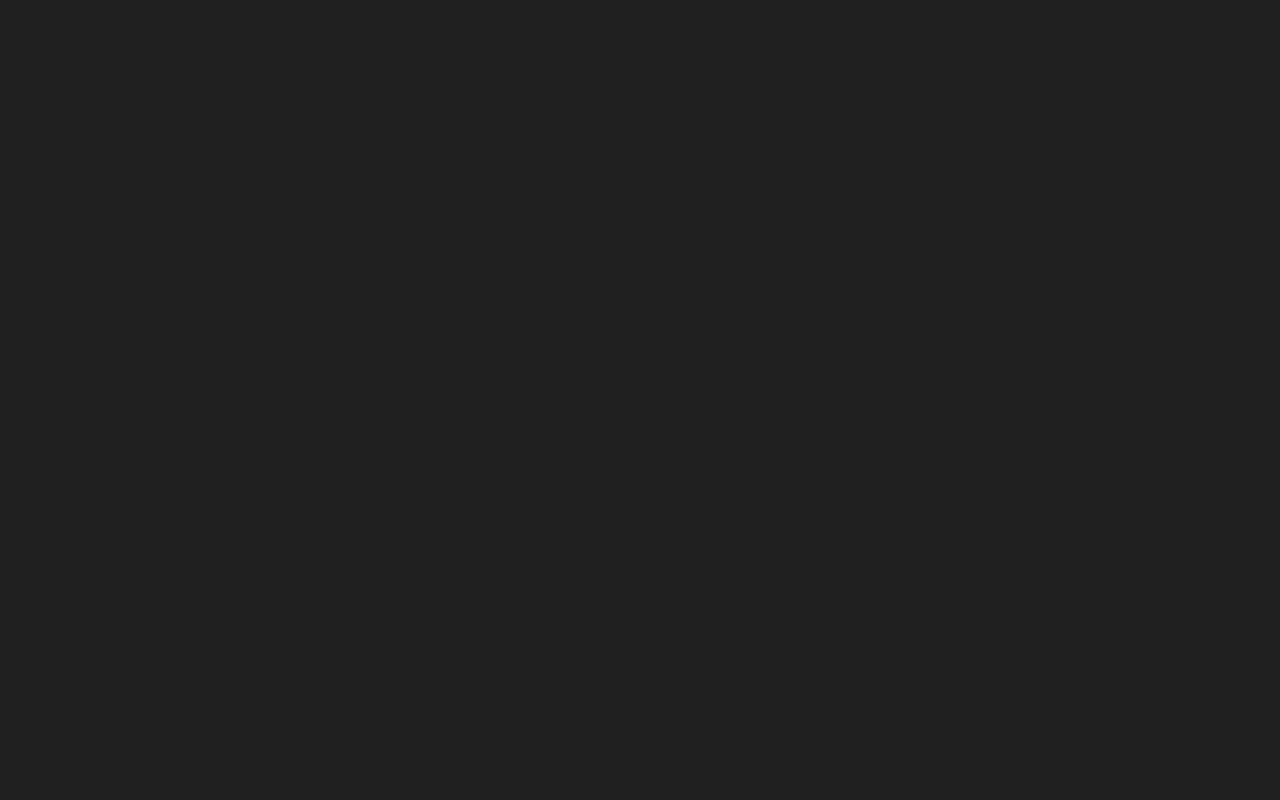
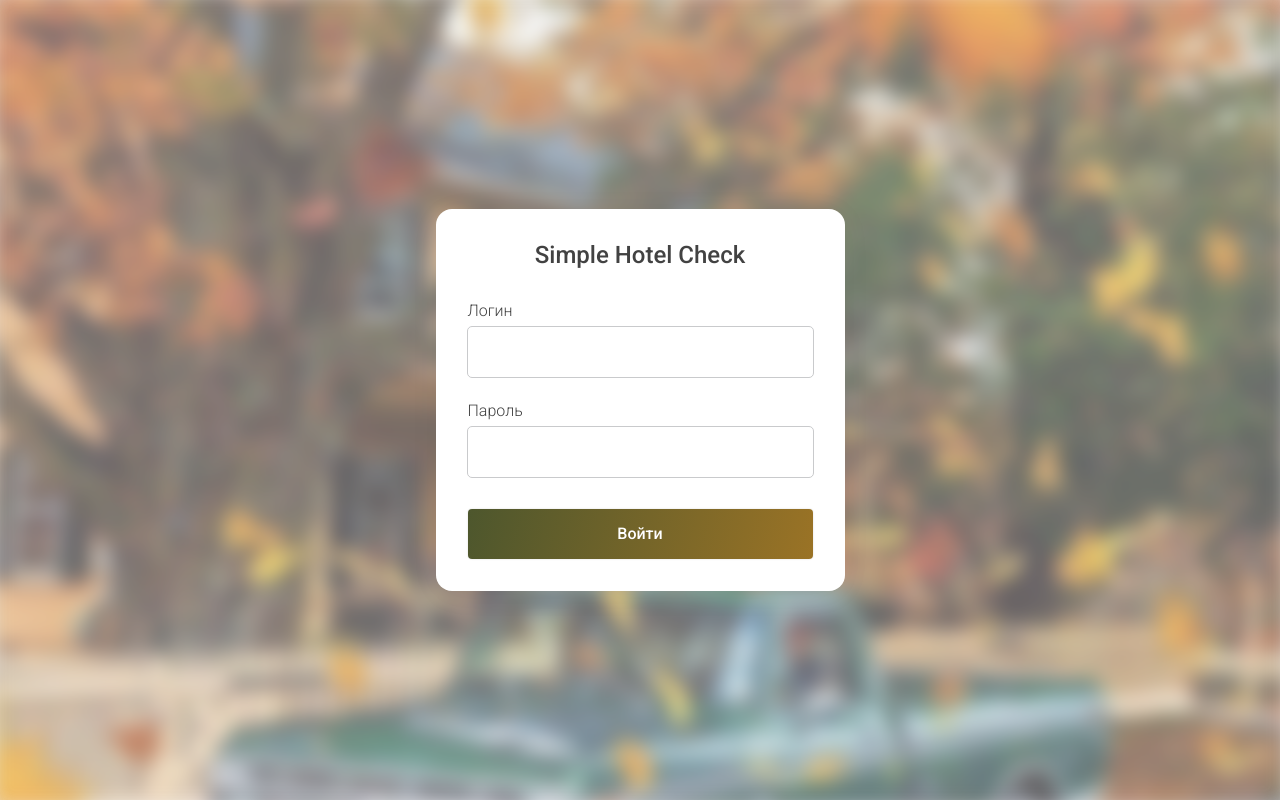
Before and after one commit to vladosrus/test-task-to-liis, a React (Create React App) app: page /sign-in in a window 1280 px wide. Built offline with nearby package versions, Linux system fonts and the light colour scheme.

Commit message:
feat: сверстать и написать логику страницу авторизации

```diff
--- a/src/components/App/App.css
+++ b/src/components/App/App.css
@@ -1,5 +1,7 @@
 .page {
-  min-height: 100vh;
-  background: #202020;
-  color: #ffffff;
+  font-family: "Roboto", sans-serif;
+  background: #f4f4f4;
+  color: #424242;
+  position: relative;
+  z-index: 1;
 }
--- a/src/components/App/App.js
+++ b/src/components/App/App.js
@@ -1,5 +1,29 @@
 import "./App.css";
+import { Redirect, Route, Switch, useHistory } from "react-router-dom";
+
+// импорты компонентов
+import AuthPage from "../AuthPage/AuthPage";
 
 export default function App() {
-  return <div className="page"></div>;
+  const history = useHistory();
+
+  function authorization() {
+    history.push("/hotels");
+  }
+
+  return (
+    <div className="page">
+      <Switch>
+        <Route exact path="/sign-in">
+          <AuthPage onLogin={authorization} />
+        </Route>
+        <Route exact path="/hotels">
+          {" "}
+        </Route>
+        <Route path="/">
+          <Redirect to="/sign-in" />
+        </Route>
+      </Switch>
+    </div>
+  );
 }
--- /dev/null
+++ b/src/components/AuthPage/AuthPage.css
@@ -0,0 +1,141 @@
+.auth-page {
+  width: 100vw;
+  height: 100vh;
+  display: flex;
+  justify-content: center;
+  align-items: center;
+}
+
+.auth-page__background-img {
+  object-fit: cover;
+  width: 100%;
+}
+
+.auth-page__popup {
+  position: relative;
+  width: 409px;
+  height: 382px;
+  display: flex;
+  flex-direction: column;
+  justify-content: center;
+  align-items: center;
+  gap: 32px;
+  background: #fff;
+  box-shadow: 0px 4px 33px rgba(0, 0, 0, 0.04);
+  border-radius: 16px;
+}
+
+.auth-page__popup::after {
+  content: "";
+  background: url(../../images/auth-page__background-img.jpg);
+  background-repeat: no-repeat;
+  background-position: center;
+  background-size: cover;
+  position: fixed;
+  filter: blur(10px);
+  top: -10px;
+  left: -10px;
+  right: -10px;
+  bottom: -10px;
+  opacity: 0.6;
+  z-index: -1;
+}
+
+.auth-page__form {
+  min-width: 345px;
+  height: auto;
+  margin: 32px;
+  display: flex;
+  flex-direction: column;
+  align-items: center;
+}
+.auth-page__form-title {
+  margin: 0px 0px 32px;
+  width: 100%;
+  text-align: center;
+  font-weight: 500;
+  font-size: 24px;
+  line-height: 28px;
+}
+
+.auth-page__input-container {
+  width: 100%;
+  margin-bottom: 24px;
+  position: relative;
+}
+
+.auth-page__input-container:nth-of-type(2) {
+  margin-bottom: 32px;
+}
+
+.auth-page__input-title {
+  margin: 0px 0px 7px 0px;
+  width: 100%;
+  text-align: left;
+  font-weight: 300;
+  font-size: 16px;
+  line-height: 19px;
+}
+
+.auth-page__input {
+  width: calc(100% - 32px);
+  height: 18px;
+  margin: 0;
+  padding: 16px;
+  border: none;
+  outline: 1px solid #c9cacc;
+  border-radius: 4px;
+  font-weight: 300;
+  font-size: 16px;
+  line-height: 18px;
+  cursor: pointer;
+}
+
+.auth-page__input_type_error,
+.auth-page__input-title_type_error {
+  color: #eb1717;
+}
+
+.auth-page__submit-button {
+  width: 100%;
+  height: 50px;
+  padding: 0;
+  border: none;
+  box-shadow: 0px 0px 2px rgba(0, 0, 0, 0.15);
+  border-radius: 4px;
+  background: linear-gradient(104.34deg, #41522e -15.34%, #be8022 145.95%);
+  color: #fff;
+  font-weight: 500;
+  font-size: 16px;
+  line-height: 20px;
+  cursor: pointer;
+}
+
+.auth-page__submit-button:hover {
+  background: linear-gradient(
+      0deg,
+      rgba(255, 255, 255, 0.2),
+      rgba(255, 255, 255, 0.2)
+    ),
+    linear-gradient(104.34deg, #41522e -15.34%, #be8022 145.95%);
+}
+
+.auth-page__submit-button:active {
+  background: linear-gradient(0deg, rgba(0, 0, 0, 0.2), rgba(0, 0, 0, 0.2)),
+    linear-gradient(104.34deg, #41522e -15.34%, #be8022 145.95%);
+}
+
+.auth-page__error-message {
+  visibility: hidden;
+  font-weight: 300;
+  font-size: 12px;
+  line-height: 14px;
+  color: #eb1717;
+  position: absolute;
+  top: 84px;
+  left: 0px;
+}
+
+.auth-page__error-message_visible {
+  visibility: visible;
+}
--- /dev/null
+++ b/src/components/AuthPage/AuthPage.js
@@ -0,0 +1,90 @@
+import "./AuthPage.css";
+import useFormWithValidation from "../../hooks/useFormWithValidation";
+import {
+  passwordValidationErrorMessage,
+  emailValidationErrorMessage,
+} from "../../utils/constants";
+
+export default function AuthPage(props) {
+  const { values, handleChange, errors, isValid, resetForm } =
+    useFormWithValidation({});
+
+  function handleSubmit(evt) {
+    evt.preventDefault();
+    resetForm();
+    props.onLogin();
+  }
+
+  return (
+    <main>
+      <section className="auth-page">
+        <div className="auth-page__popup">
+          <form className="auth-page__form" onSubmit={handleSubmit} noValidate>
+            <h1 className="auth-page__form-title">Simple Hotel Check</h1>
+            <div className="auth-page__input-container">
+              <h3
+                className={`auth-page__input-title ${
+                  errors.email && "auth-page__input-title_type_error"
+                }`}
+              >
+                Логин
+              </h3>
+              <input
+                name="email"
+                className={`auth-page__input ${
+                  errors.email && "auth-page__input_type_error"
+                }`}
+                type="email"
+                required
+                pattern="^[a-z0-9-_.]+?@[a-z]+\.[a-z]+"
+                value={values.email || ""}
+                onChange={handleChange}
+              />
+              <span
+                className={`auth-page__error-message ${
+                  errors.email && "auth-page__error-message_visible"
+                }`}
+              >
+                {emailValidationErrorMessage}
+              </span>
+            </div>
+            <div className="auth-page__input-container">
+              <h3
+                className={`auth-page__input-title ${
+                  errors.password && "auth-page__input-title_type_error"
+                }`}
+              >
+                Пароль
+              </h3>
+              <input
+                name="password"
+                className={`auth-page__input ${
+                  errors.password && "auth-page__input_type_error"
+                }`}
+                type="password"
+                required
+                pattern="^(?!.*[А-Яа-я]).{8,50}"
+                value={values.password || ""}
+                onChange={handleChange}
+              />
+              <span
+                className={`auth-page__error-message ${
+                  errors.password && "auth-page__error-message_visible"
+                }`}
+              >
+                {passwordValidationErrorMessage}
+              </span>
+            </div>
+            <button
+              className="auth-page__submit-button"
+              type="submit"
+              disabled={!isValid}
+            >
+              Войти
+            </button>
+          </form>
+        </div>
+      </section>
+    </main>
+  );
+}
--- /dev/null
+++ b/src/hooks/useFormWithValidation.js
@@ -0,0 +1,27 @@
+import { useCallback, useState } from "react";
+
+//хук управления формой и валидации формы
+export default function useFormWithValidation(value) {
+  const [values, setValues] = useState(value);
+  const [errors, setErrors] = useState({});
+  const [isValid, setIsValid] = useState(false);
+
+  const handleChange = (event) => {
+    const target = event.target;
+    const name = target.name;
+    const value = target.value;
+    setValues({ ...values, [name]: value });
+    setErrors({ ...errors, [name]: target.validationMessage });
+    setIsValid(target.closest("form").checkValidity());
+  };
+
+  const resetForm = useCallback(
+    (newValues = values, newErrors = {}, newIsValid = false) => {
+      setValues(newValues);
+      setErrors(newErrors);
+      setIsValid(newIsValid);
+    },
+    [setValues, setErrors, setIsValid, values]
+  );
+  return { values, handleChange, errors, isValid, resetForm };
+}
--- /dev/null
+++ b/src/utils/constants.js
@@ -0,0 +1,5 @@
+const emailValidationErrorMessage = "Некорректный email";
+const passwordValidationErrorMessage =
+  "Пароль должен содержать 8 символов без кириллицы";
+
+export { passwordValidationErrorMessage, emailValidationErrorMessage };
```
Also changed, not shown: src/images/auth-page__background-img.jpg (added).
